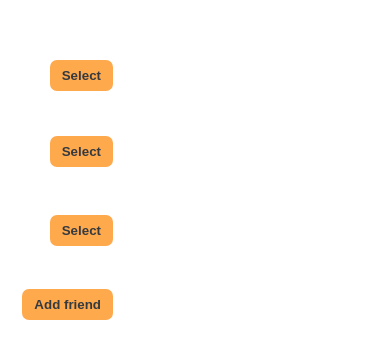
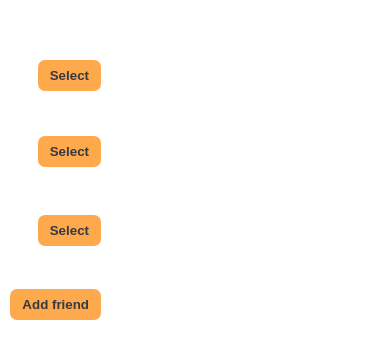
Before and after one commit to NeenduDev/eat-n-split, a React (Create React App) app: page / in a window 390 px wide. Shown: the part 104-462 px from the top of the page. Built offline with nearby package versions, Linux system fonts and the light colour scheme.

Commit message:
Fix responsive width issue in App component

```diff
--- a/src/index.css
+++ b/src/index.css
@@ -26,6 +26,7 @@ body {
 }
 
 .app {
+  width: 100vh;
   min-height: 66vh;
   display: grid;
   grid-template-columns: 34rem 44rem;
```
